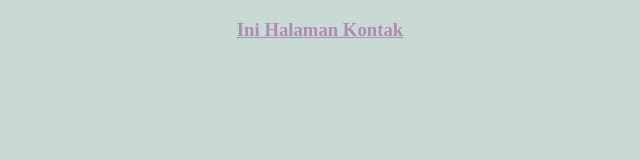
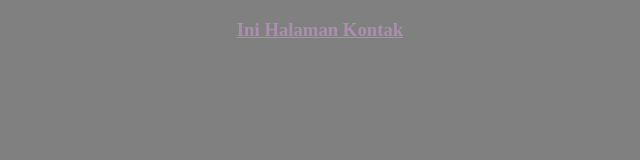
Before and after one commit to VamsesOfficial/ccc, a plain HTML site: page kontak.html in a window 1280 px wide. Shown: the whole page, without its empty margins (320-960 px from the left). Drawn offline with Linux system fonts and the light colour scheme.

Commit message:
Update style.css

```diff
--- a/css/style.css
+++ b/css/style.css
@@ -5,7 +5,7 @@ h3 {
     text-align: center;
 }
 body {
-    background-color: #c8dad3;
+    background-color: #808080;
 }
 
 .hobi {
```
